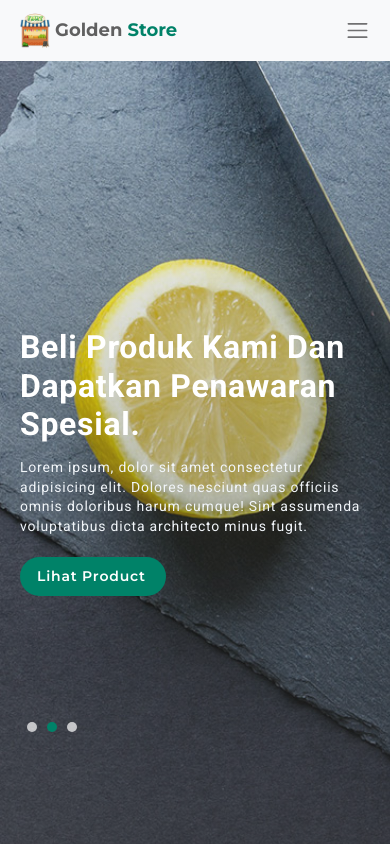
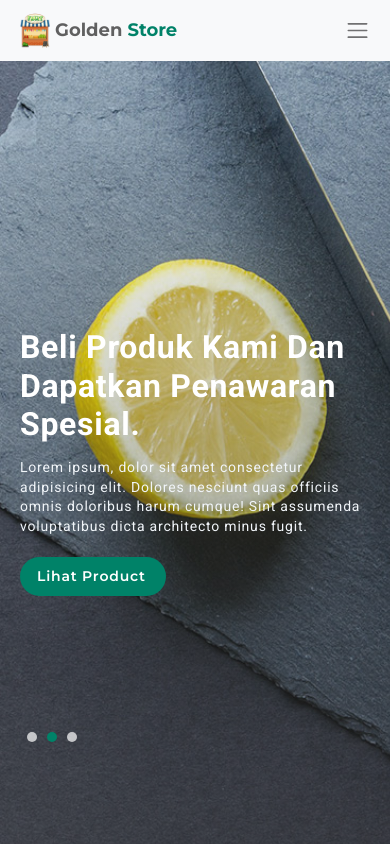
Before and after one commit to Davitaridani/golden-store, a React (Create React App) app: page / in a window 390 px wide. Shown: the top 844 px of the page. Built offline with nearby package versions, Linux system fonts and the light colour scheme; some icons are missing.

Commit message:
revisi btn carousel

```diff
--- a/src/assets/sass/_home.scss
+++ b/src/assets/sass/_home.scss
@@ -220,7 +220,7 @@ $colorText: #008268;
 				}
 			}
 			.swiper-pagination {
-				bottom: 125px;
+				bottom: 115px;
 				padding-left: 22px;
 				.swiper-pagination-bullet {
 					height: 10px;
--- a/src/assets/sass/custom.css
+++ b/src/assets/sass/custom.css
@@ -355,7 +355,7 @@ li {
     font-size: 15px;
   }
   .sect-banner .container .swiper-pagination {
-    bottom: 125px;
+    bottom: 115px;
     padding-left: 22px;
   }
   .sect-banner .container .swiper-pagination .swiper-pagination-bullet {
```
